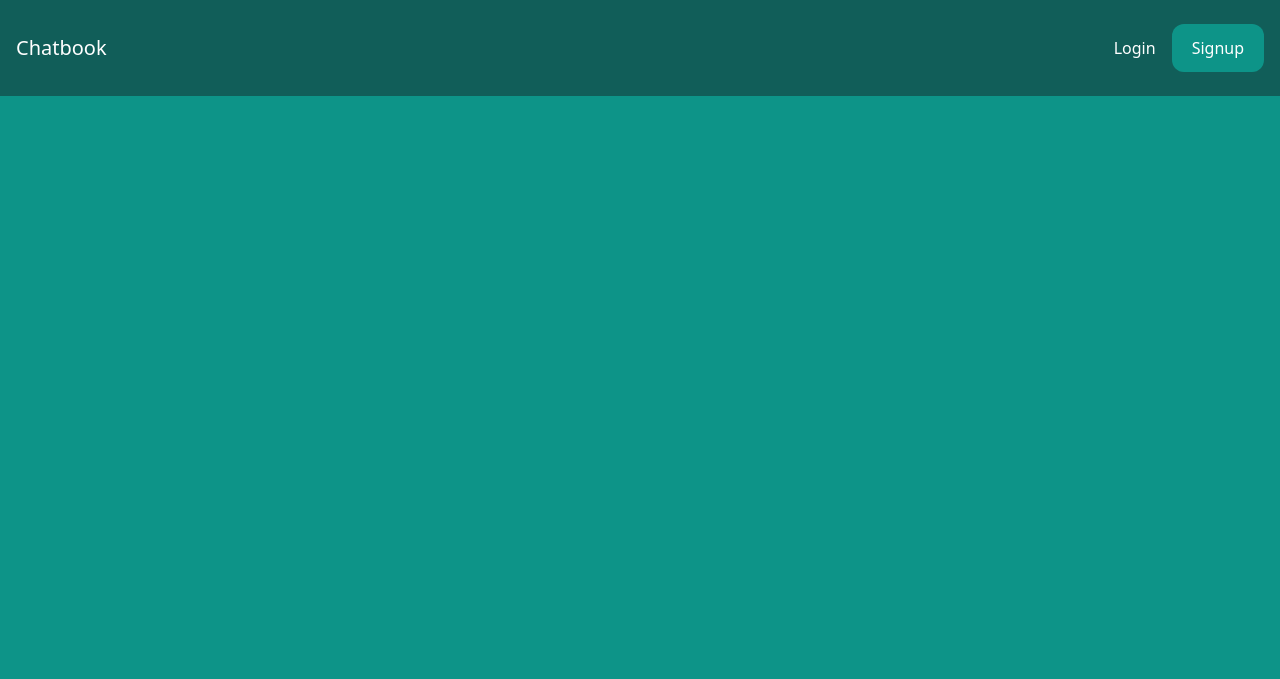
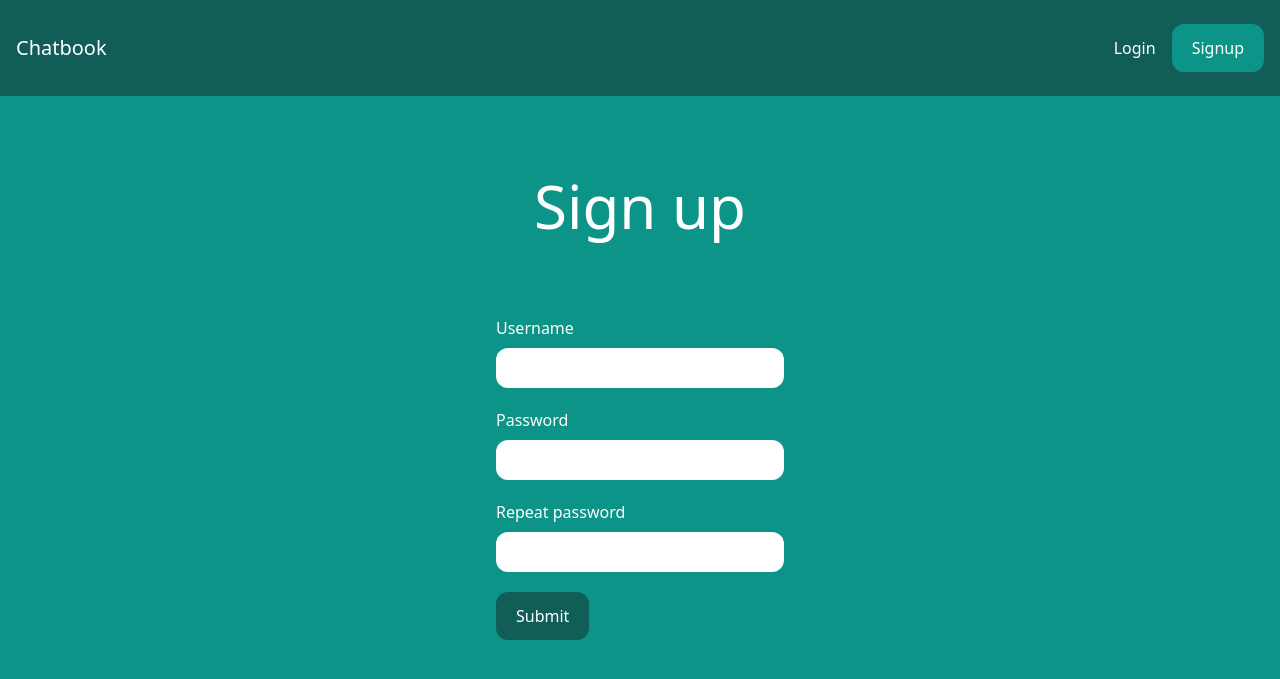
Before and after one commit to Arman170616/chatbook, a Django app: page /signup/ in a window 1280 px wide. Shown: the top 679 px of the page. Run offline with Django 3.2, Linux system fonts and the light colour scheme; some libraries are stand-ins or nearby versions.

Commit message:
Sign up page added

```diff
--- a/core/templates/core/signup.html
+++ b/core/templates/core/signup.html
@@ -1,8 +1,43 @@
 {% extends 'core/base.html' %}
 
-{% block title %} sign up | {% endblock %}
-
+{% block title %}Sign up | {% endblock %}
 
 {% block content %}
+<div class="p-10 lg:p-20 text-center">
+    <h1 class="text-3xl lg:text-6xl text-white">Sign up</h1>
+</div>
 
+<form method="post" action="." class="lg:w-1/4 px-4 mx-auto">
+    {% csrf_token %}
+
+    <div class="mb-5">
+        <label class="text-white">Username</label>
+
+        <input type="text" name="username" class="w-full mt-2 px-4 py-2 rounded-xl">
+    </div>
+
+    <div class="mb-5">
+        <label class="text-white">Password</label>
+
+        <input type="password" name="password1" class="w-full mt-2 px-4 py-2 rounded-xl">
+    </div>
+
+    <div class="mb-5">
+        <label class="text-white">Repeat password</label>
+
+        <input type="password" name="password2" class="w-full mt-2 px-4 py-2 rounded-xl">
+    </div>
+
+    {% if form.errors %}
+        {% for field in form %}
+            {% for error in field.errors %}
+                <div class="mb-5 p-4 rounded-xl bg-red-300 text-white">
+                    <p>{{ error|escape }}</p>
+                </div>
+            {% endfor %}
+        {% endfor %}
+    {% endif %}
+
+    <button class="px-5 py-3 rounded-xl text-white bg-teal-800 hover:bg-teal-700">Submit</button>
+</form>
 {% endblock %}
```
